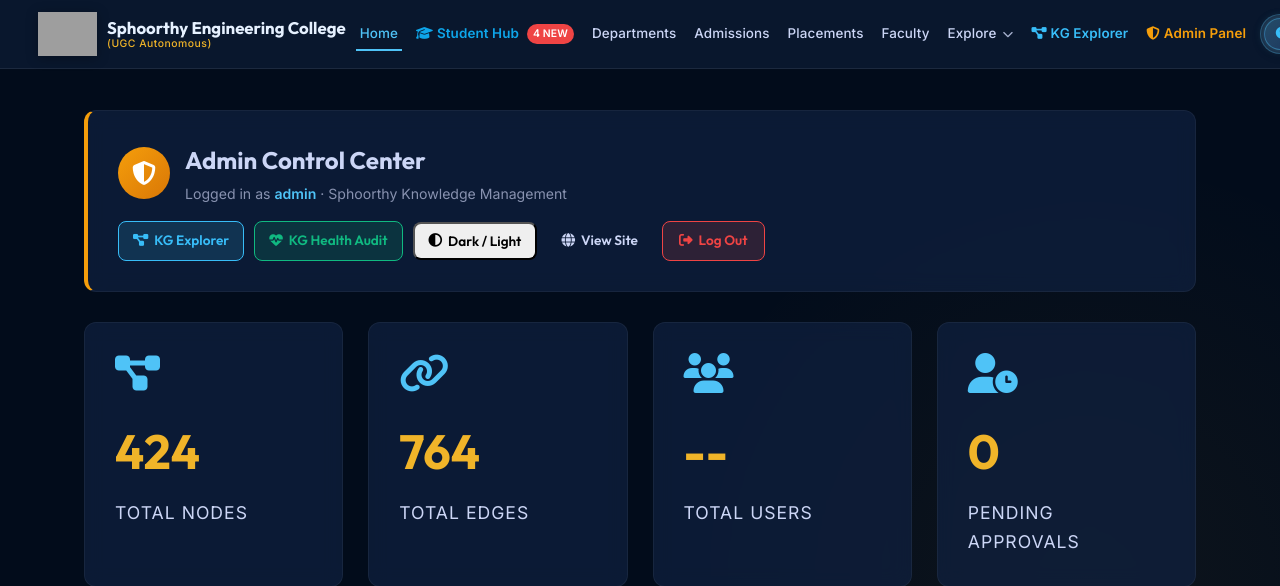
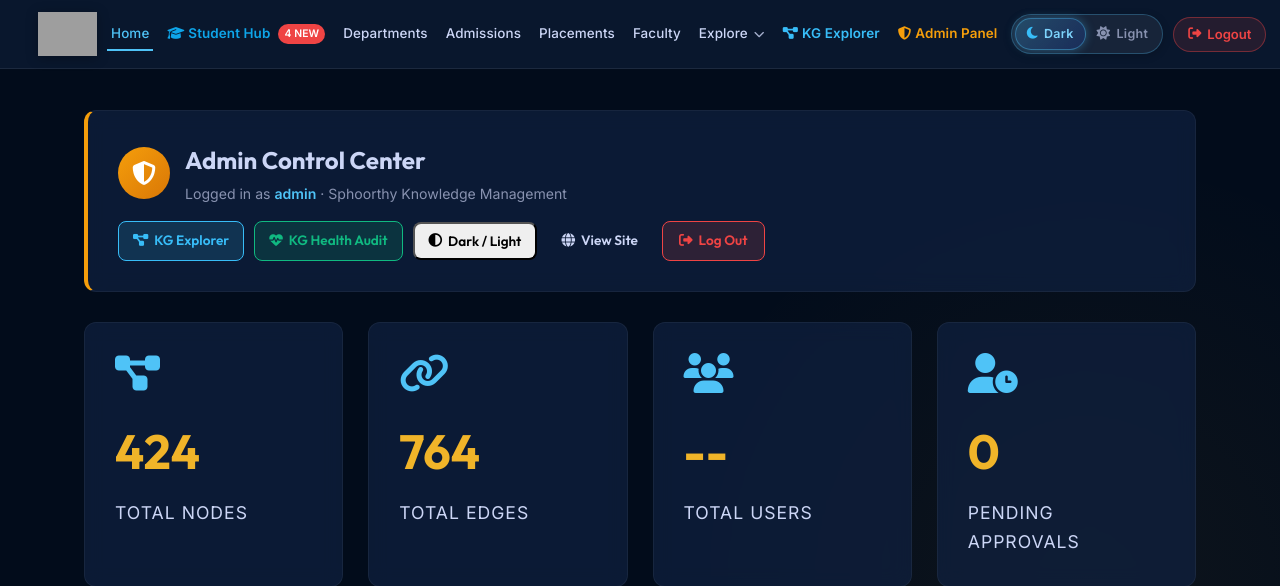
Before and after one commit to luckyrella/knowledge-based-graph-chatbot, a Flask app: page /admin/ in a window 1280 px wide. Shown: the top 586 px of the page. Run offline with Flask 3, Linux system fonts and the light colour scheme; a user stored in the database is signed in; data comes from the database, SQL or seed files in the repository; some libraries are stand-ins or nearby versions; grey boxes are pictures that could not be loaded.

Commit message:
style(nav): remove redundant text next to logo in navbar to optimize horizontal space

```diff
--- a/templates/base.html
+++ b/templates/base.html
@@ -23,12 +23,8 @@
 
     <!-- Navigation -->
     <nav class="navbar" id="navbar">
-        <a href="/" class="nav-logo">
-            <img src="https://www.sphoorthyengg.ac.in/public/assets/img/logo-new.png" alt="SPHN Logo" class="nav-logo-img">
-            <div class="nav-logo-text">
-                <span class="college-name">Sphoorthy Engineering College</span>
-                <span class="college-tag">(UGC Autonomous)</span>
-            </div>
+        <a href="/" class="nav-logo" title="Sphoorthy Engineering College">
+            <img src="https://www.sphoorthyengg.ac.in/public/assets/img/logo-new.png" alt="Sphoorthy Engineering College" class="nav-logo-img">
         </a>
         <ul class="nav-links" id="navLinks">
             <li><a href="/" class="{{ 'active' if active_page == 'home' else '' }}">Home</a></li>
```
